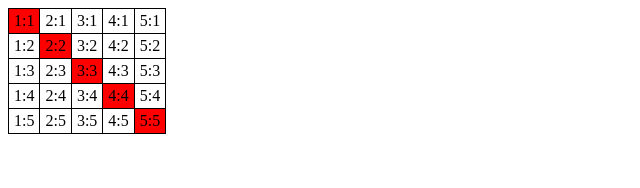
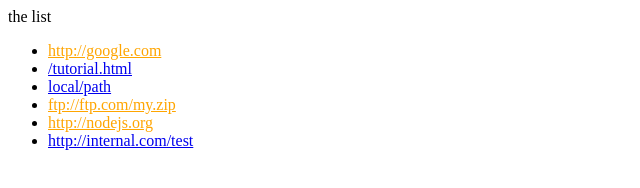
Before and after one commit to Antochak/F-Projects-learn-js, a plain HTML site: page index.html in a window 1280 px wide. Shown: the whole page, without its empty margins (0-640 px from the left). Drawn offline with Linux system fonts and the light colour scheme.

Commit message:
32.10.22

```diff
--- a/index.html
+++ b/index.html
@@ -14,7 +14,7 @@
 </head>
 
 <body>
-  <table id="table">
+  <!-- <table id="table">
     <tr>
       <td>1:1</td>
       <td>2:1</td>
@@ -50,7 +50,20 @@
       <td>4:5</td>
       <td>5:5</td>
     </tr>
-  </table>
+  </table> -->
+
+
+  <a name="list">the list</a>
+<ul>
+  <li><a href="http://google.com">http://google.com</a></li>
+  <li><a href="/tutorial">/tutorial.html</a></li>
+  <li><a href="local/path">local/path</a></li>
+  <li><a href="ftp://ftp.com/my.zip">ftp://ftp.com/my.zip</a></li>
+  <li><a href="http://nodejs.org">http://nodejs.org</a></li>
+  <li><a href="http://internal.com/test">http://internal.com/test</a></li>
+</ul>
+
+
  <script src="script.js" >
 
  </script>
--- a/script.js
+++ b/script.js
@@ -137,11 +137,26 @@
 
 
 
-function red(table) {
-let i = 0;
-for (let row of table.rows) {
-   row.cells[i].style.backgroundColor = 'red';
-   i = i + 1;
-	}
+// function red(table) {
+// let i = 0;
+// for (let row of table.rows) {
+//    row.cells[i].style.backgroundColor = 'red';
+//    i = i + 1;
+// 	}
+// }
+// red(document.body.firstElementChild);  !true == false
+
+
+
+// let per = document.querySelector("[data-widget-name]");
+// alert(elem.getAttribute('data-widget-name'));
+
+let elements = document.querySelectorAll("li > a");
+console.log(elements)
+for (let element of elements) {
+        // var attributeValue = element.getAttribute("href");
+       // if (attributeValue == "://" || attributeValue !== "http://internal.com."')
+       if ((!element.matches("a[href^='http://internal.com']")) && (element.matches("a[href*='://']"))) {
+        element.style.color = 'orange';
+        }
 }
-red(document.body.firstElementChild);
```
